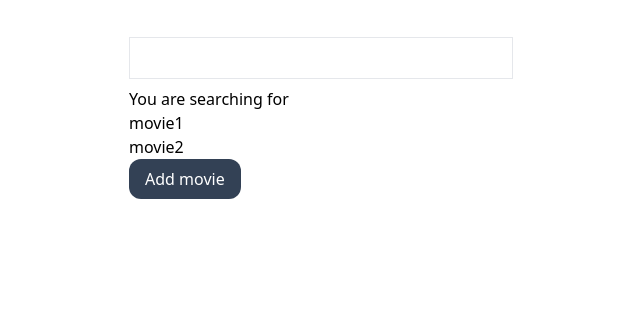
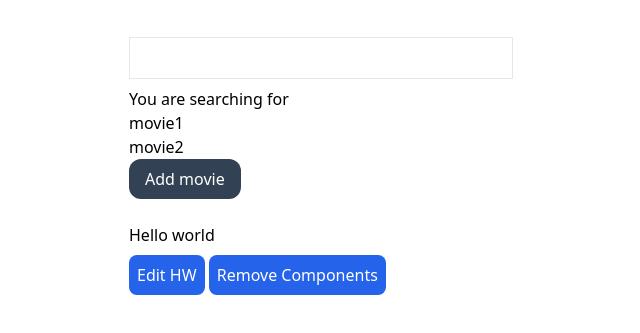
Before and after one commit to Mike-Jagger/htmx-experiments, a plain HTML site: page alpin-js/index.html in a window 1280 px wide. Shown: the part 131-464 px from the top of the page, without its empty margins (319-959 px from the left). Drawn offline with nearby package versions, Linux system fonts and the light colour scheme.

Commit message:
experimenting with x-ref

```diff
--- a/alpin-js/index.html
+++ b/alpin-js/index.html
@@ -72,6 +72,24 @@
 				>
 					Add movie
 				</button>
+
+				<div class="my-6">
+					<div x-ref="text" class="mb-2">Hello world</div>
+					<button
+						class="bg-blue-600 text-white p-2 rounded-lg"
+						x-ref="edit_HW"
+						x-on:click="$refs.text.innerHTML='Not Hello World anymore'"
+					>
+						Edit HW
+					</button>
+					<button
+						class="bg-blue-600 text-white p-2 rounded-lg"
+						x-ref="rmv_items"
+						x-on:click="$refs.text.remove(); $refs.edit_HW.remove(); $refs.rmv_items.remove()"
+					>
+						Remove Components
+					</button>
+				</div>
 			</div>
 		</div>
 	</body>
```
